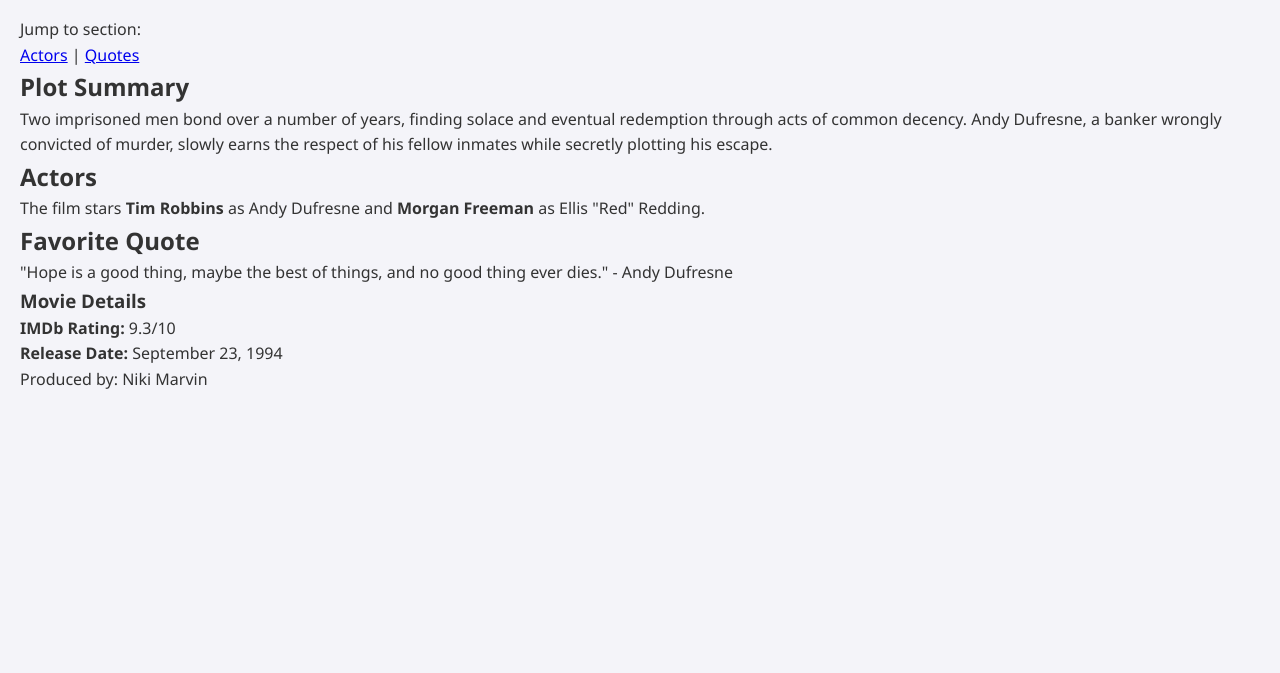
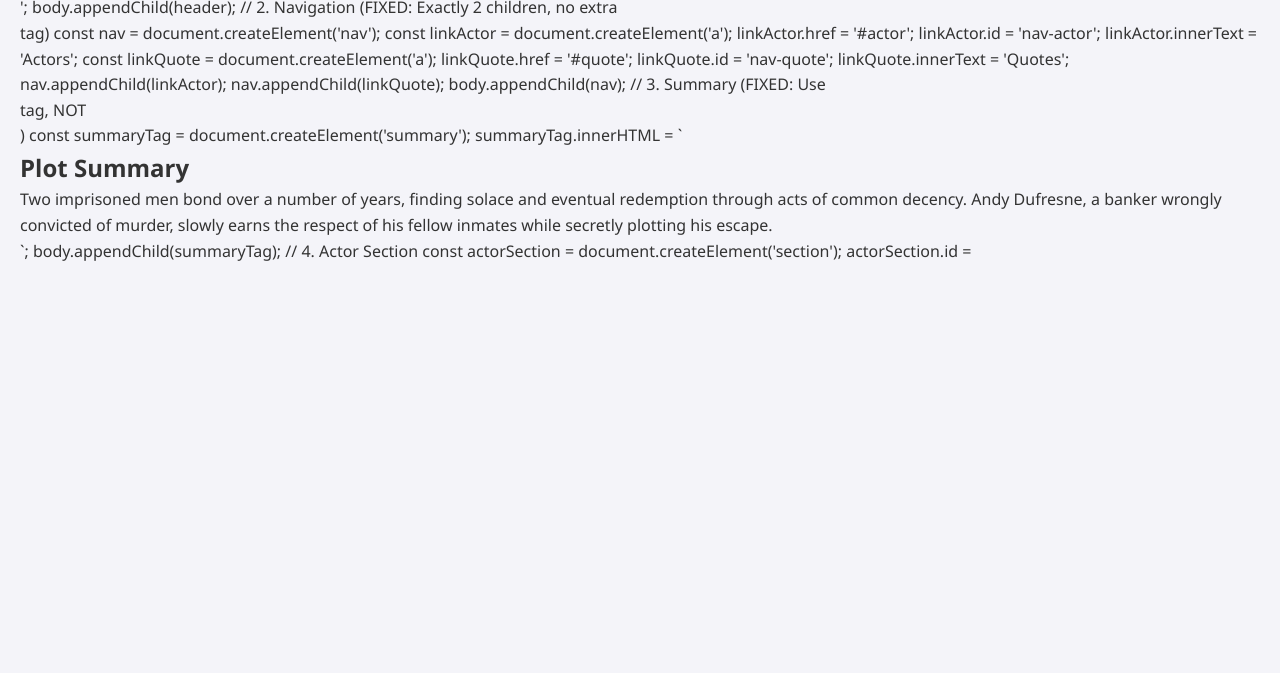
Before and after one commit to acciojob/semantic-imdb-ARAVINTH0022, a website: page main.html in a window 1280 px wide. Shown: the part 127-800 px from the top of the page. Drawn offline with Linux system fonts and the light colour scheme.

Commit message:
created a submission

```diff
--- a/main.html
+++ b/main.html
@@ -1,5 +1,41 @@
 <!DOCTYPE html>
+// Clear body to ensure no duplicates
+document.body.innerHTML = '';
+const body = document.querySelector('body');
 
+// 1. Header
+const header = document.createElement('header');
+header.innerHTML = '<h1>The Shawshank Redemption</h1>';
+body.appendChild(header);
+
+// 2. Navigation (FIXED: Exactly 2 children, no extra <p> tag)
+const nav = document.createElement('nav');
+
+const linkActor = document.createElement('a');
+linkActor.href = '#actor';
+linkActor.id = 'nav-actor';
+linkActor.innerText = 'Actors';
+
+const linkQuote = document.createElement('a');
+linkQuote.href = '#quote';
+linkQuote.id = 'nav-quote';
+linkQuote.innerText = 'Quotes';
+
+nav.appendChild(linkActor);
+nav.appendChild(linkQuote);
+body.appendChild(nav);
+
+// 3. Summary (FIXED: Use <summary> tag, NOT <section id="summary">)
+const summaryTag = document.createElement('summary');
+summaryTag.innerHTML = `
+    <h2>Plot Summary</h2>
+    <p>Two imprisoned men bond over a number of years, finding solace and eventual redemption through acts of common decency. Andy Dufresne, a banker wrongly convicted of murder, slowly earns the respect of his fellow inmates while secretly plotting his escape.</p>
+`;
+body.appendChild(summaryTag);
+
+// 4. Actor Section
+const actorSection = document.createElement('section');
+actorSection.id =
 <html>
 
 <head>
--- a/script.js
+++ b/script.js
@@ -1,7 +1,6 @@
 //your code here
-// Clear the body to ensure no duplicate elements from previous runs
+// Clear body to ensure no duplicates
 document.body.innerHTML = '';
-
 const body = document.querySelector('body');
 
 // 1. Header
@@ -9,51 +8,31 @@ const header = document.createElement('header');
 header.innerHTML = '<h1>The Shawshank Redemption</h1>';
 body.appendChild(header);
 
-// 2. Navigation (Must contain text and links with specific IDs)
+// 2. Navigation (FIXED: Exactly 2 children, no extra <p> tag)
 const nav = document.createElement('nav');
-nav.innerHTML = `
-    <p>Jump to section:</p>
-    <a href="#actor" id="nav-actor">Actors</a> |
-    <a href="#quote" id="nav-quote">Quotes</a>
-`;
+
+const linkActor = document.createElement('a');
+linkActor.href = '#actor';
+linkActor.id = 'nav-actor';
+linkActor.innerText = 'Actors';
+
+const linkQuote = document.createElement('a');
+linkQuote.href = '#quote';
+linkQuote.id = 'nav-quote';
+linkQuote.innerText = 'Quotes';
+
+nav.appendChild(linkActor);
+nav.appendChild(linkQuote);
 body.appendChild(nav);
 
-// 3. Summary Section
-const summary = document.createElement('section');
-summary.innerHTML = `
+// 3. Summary (FIXED: Use <summary> tag, NOT <section id="summary">)
+const summaryTag = document.createElement('summary');
+summaryTag.innerHTML = `
     <h2>Plot Summary</h2>
     <p>Two imprisoned men bond over a number of years, finding solace and eventual redemption through acts of common decency. Andy Dufresne, a banker wrongly convicted of murder, slowly earns the respect of his fellow inmates while secretly plotting his escape.</p>
 `;
-body.appendChild(summary);
+body.appendChild(summaryTag);
 
-// 4. Actor Section (ID: actor)
+// 4. Actor Section
 const actorSection = document.createElement('section');
-actorSection.id = 'actor';
-actorSection.innerHTML = `
-    <h2>Actors</h2>
-    <p>The film stars <b>Tim Robbins</b> as Andy Dufresne and <b>Morgan Freeman</b> as Ellis "Red" Redding.</p>
-`;
-body.appendChild(actorSection);
-
-// 5. Quote Section (ID: quote)
-const quoteSection = document.createElement('section');
-quoteSection.id = 'quote';
-quoteSection.innerHTML = `
-    <h2>Favorite Quote</h2>
-    <p>"Hope is a good thing, maybe the best of things, and no good thing ever dies." - Andy Dufresne</p>
-`;
-body.appendChild(quoteSection);
-
-// 6. Aside (IMDb Rating & Release Date)
-const aside = document.createElement('aside');
-aside.innerHTML = `
-    <h3>Movie Details</h3>
-    <p><strong>IMDb Rating:</strong> 9.3/10</p>
-    <p><strong>Release Date:</strong> September 23, 1994</p>
-`;
-body.appendChild(aside);
-
-// 7. Footer
-const footer = document.createElement('footer');
-footer.innerHTML = '<p>Produced by: Niki Marvin</p>';
-body.appendChild(footer);
+actorSection.id =
```
